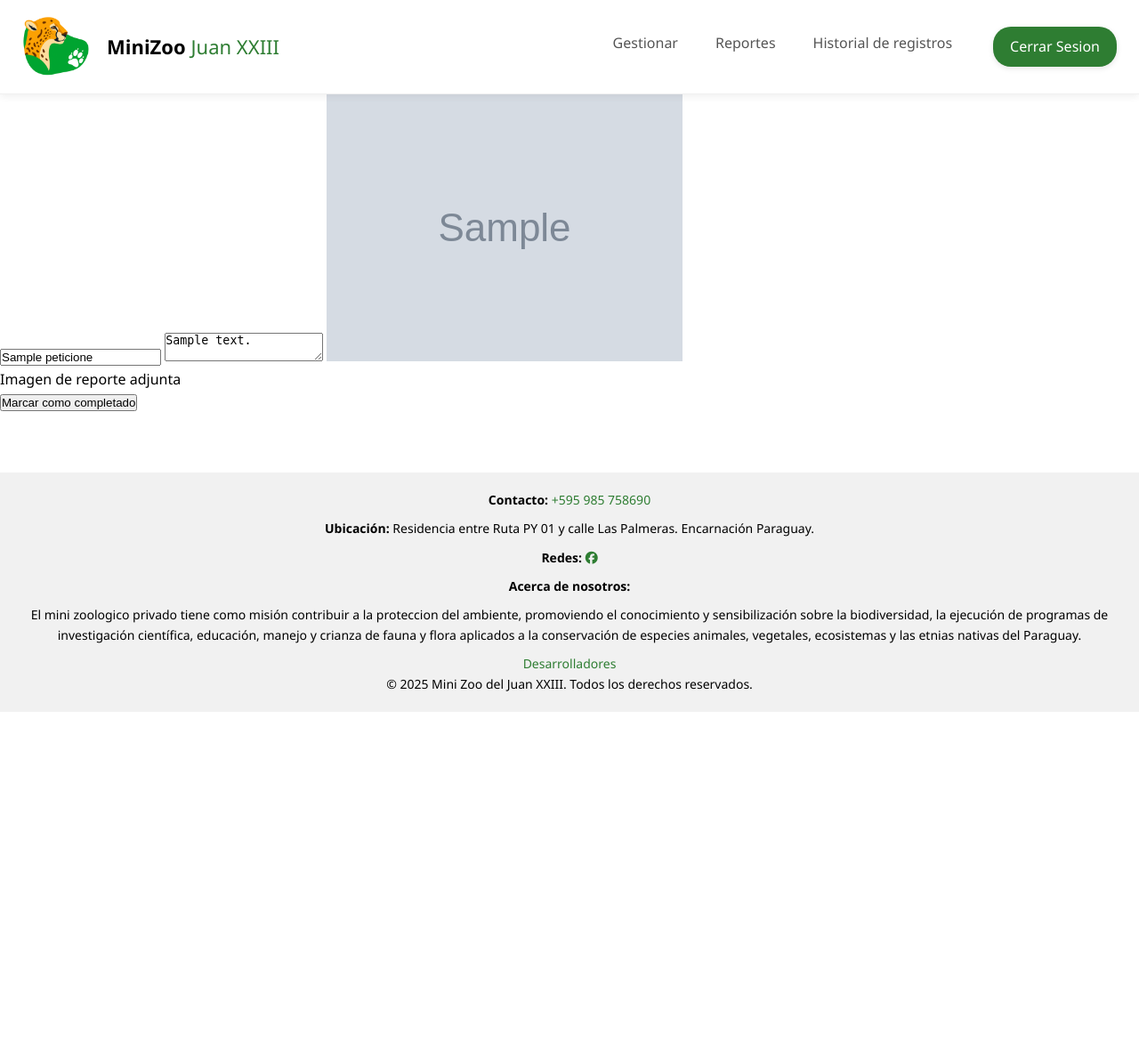
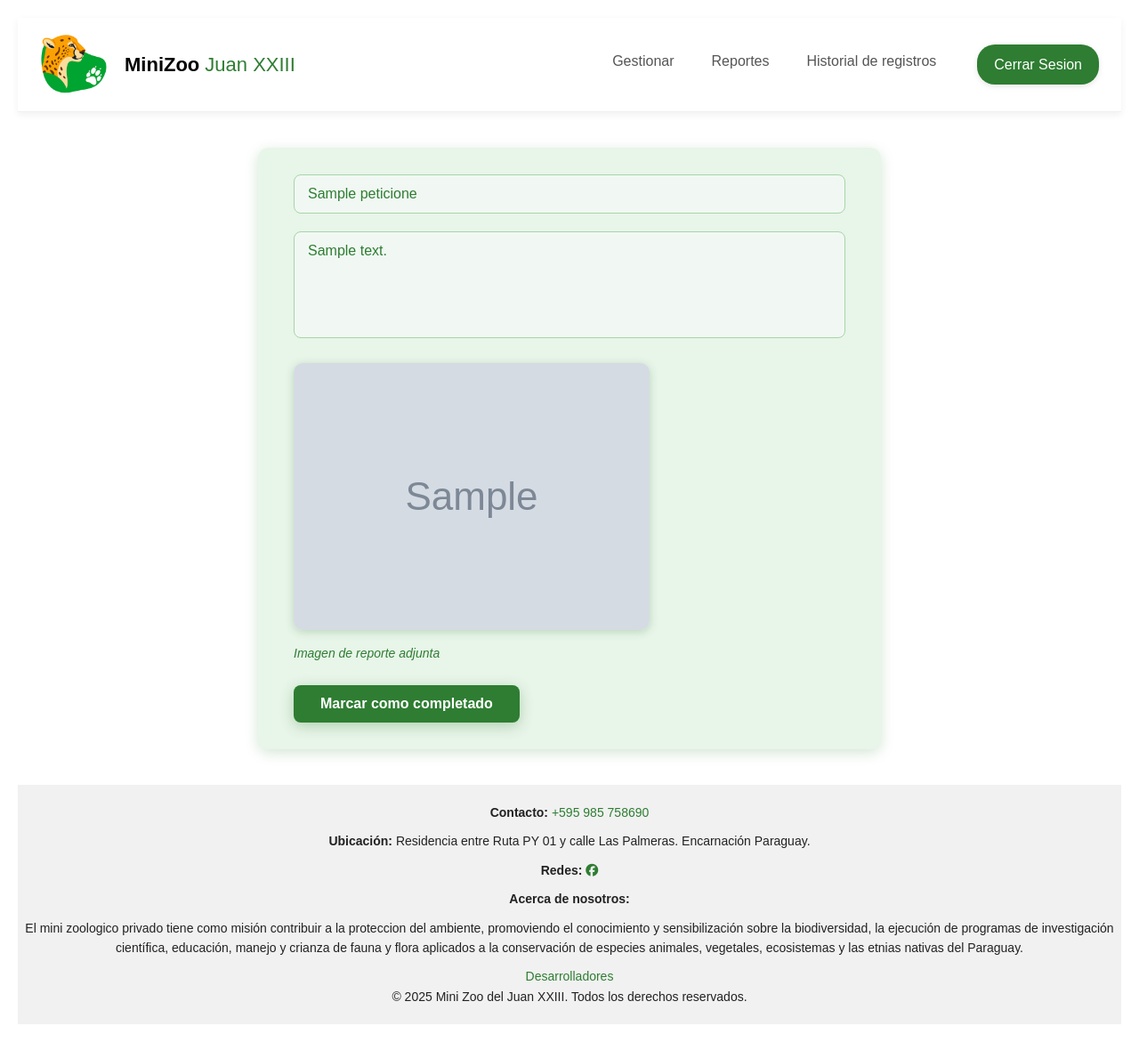
Before and after one commit to MaikolR17/minizooXXIII, a PHP site: page /roles/mod/report_info.php?id=1 in a window 1280 px wide. Shown: the whole page at 89% size. Before the commit the page ends 800 px from the top, so only its background shows below. Run offline with PHP 8.4, Linux system fonts and the light colour scheme; the visitor is signed in with stand-in values (Sample User, id 1); tables that the repository leaves empty or names only in its code hold one stand-in row (values such as "Sample post"); grey boxes marked "Sample" are stand-in pictures.

Commit message:
Mejoras en la interfaz y funcionalidad de reportes

```diff
--- a/roles/mod/report_info.php
+++ b/roles/mod/report_info.php
@@ -22,52 +22,124 @@
         header("Location: ../../login/login_panel.php");
         exit;
     }
-
 ?>
 
 <!DOCTYPE html>
 <html lang="es">
 <head>
-    <meta charset="UTF-8">
-    <meta name="viewport" content="width=device-width, initial-scale=1.0">
-    <title>Informacion del reporte de <?=htmlspecialchars($rs['username'])?></title>
+    <meta charset="UTF-8" />
+    <meta name="viewport" content="width=device-width, initial-scale=1" />
+    <title>Información del reporte de <?=htmlspecialchars($rs['username'])?></title>
     <link rel="stylesheet" href="../../CSS/footer.css" />
     <link rel="stylesheet" href="../../CSS/header_role.css" />
-    <link rel="stylesheet" href="https://cdnjs.cloudflare.com/ajax/libs/font-awesome/6.5.0/css/all.min.css">
-    <!-- Logo de pestaña -->
-    <link rel="icon" type="image/png" href="https://juanxxiiizoo.infinityfreepp.com/img/LogoPNG.png">
+    <link rel="stylesheet" href="https://cdnjs.cloudflare.com/ajax/libs/font-awesome/6.5.0/css/all.min.css" />
+    <link rel="icon" type="image/png" href="https://juanxxiiizoo.infinityfreepp.com/img/LogoPNG.png" />
+    <style>
+        /* Estilo global del body NO cambia fondo ni color texto */
+        body {
+            font-family: Arial, sans-serif;
+            margin: 0;
+            padding: 20px;
+            background-color: #fff; /* blanco para toda la página */
+            color: #222; /* texto oscuro normal */
+        }
+
+        /* SOLO el contenedor del reporte tiene fondo verde claro y texto verde */
+        .report-info-container {
+            max-width: 700px;
+            background-color: #e8f5e9; /* verde claro */
+            margin: 40px auto;
+            padding: 30px 40px;
+            border-radius: 12px;
+            box-shadow: 0 4px 15px rgba(46, 125, 50, 0.2);
+            color: #2e7d32; /* verde oscuro para textos dentro */
+        }
+
+        /* Inputs y textarea dentro del contenedor con estilo verde */
+        .report-info-container input[readonly],
+        .report-info-container textarea[readonly] {
+            width: 100%;
+            padding: 12px 15px;
+            margin-bottom: 20px;
+            border: 1px solid #a5d6a7;
+            border-radius: 8px;
+            background-color: #f1f8f3;
+            font-size: 16px;
+            color: #2e7d32;
+            resize: none;
+            box-sizing: border-box;
+            font-family: inherit;
+        }
+
+        .report-info-container textarea[readonly] {
+            min-height: 120px;
+        }
+
+        /* Imagen con estilo dentro del contenedor */
+        .report-info-container img {
+            max-width: 100%;
+            border-radius: 10px;
+            margin-bottom: 15px;
+            box-shadow: 0 2px 10px rgba(46,125,50,0.25);
+            display: block;
+        }
+
+        /* Párrafo para texto pequeño dentro del contenedor */
+        .report-info-container p {
+            font-size: 14px;
+            color: #2e7d32;
+            margin-top: 0;
+            margin-bottom: 25px;
+            font-style: italic;
+        }
+
+        /* Botón dentro del contenedor */
+        .report-info-container button {
+            background-color: #2e7d32;
+            color: white;
+            font-size: 16px;
+            font-weight: 600;
+            padding: 12px 30px;
+            border: none;
+            border-radius: 8px;
+            cursor: pointer;
+            box-shadow: 0 4px 15px rgba(46, 125, 50, 0.3);
+            transition: background-color 0.3s ease, transform 0.2s ease;
+        }
+
+        .report-info-container button:hover {
+            background-color: #1b5e20;
+            transform: translateY(-3px);
+            box-shadow: 0 6px 20px rgba(27, 94, 32, 0.5);
+        }
+    </style>
 </head>
 <body>
 
     <!--Encabezado-->
     <?php include "../../resources/header.php"; ?>
 
-    <!--Cuerpo del reporte-->
+    <!-- Contenedor exclusivo con fondo verde claro y texto verde -->
     <div class="report-info-container">
         <form action="report_info.php" method="POST">
-            <input type="hidden" name="id" value="<?=$rs['id']?>">
-            <input type="text" readonly value="<?=htmlspecialchars($rs['subject'])?>">
-            <textarea name="" id="description" readonly><?=htmlspecialchars($rs['description'])?></textarea>
-            <?php
-                if(!is_null($rs['img'])):
-            ?>
-            <img src="<?=htmlspecialchars($rs['img']);?>" alt="imagen-reporte">
-            <p>Imagen de reporte adjunta</p>
-            <?php endif;
+            <input type="hidden" name="id" value="<?=$rs['id']?>" />
+            <input type="text" readonly value="<?=htmlspecialchars($rs['subject'])?>" />
+            <textarea readonly><?=htmlspecialchars($rs['description'])?></textarea>
 
-            ?>
+            <?php if(!is_null($rs['img'])): ?>
+                <img src="<?=htmlspecialchars($rs['img']);?>" alt="Imagen adjunta del reporte" />
+                <p>Imagen de reporte adjunta</p>
+            <?php endif; ?>
 
-            <?php if($_SESSION['id_role'] == '2'):?>
-            <!--Boton de envio exclusivo para administradores-->
-            <button type="submit">Marcar como completado</button>
-            <?php endif;?>
+            <?php if($_SESSION['id_role'] == '2'): ?>
+                <button type="submit">Marcar como completado</button>
+            <?php endif; ?>
         </form>
     </div>
 
-    <!--Pie de pagina-->
+    <!--Pie de página-->
     <?php include "../../resources/footer.php";?>
 
     <script src="../../javaScript/role.js"></script>
-
 </body>
 </html>
```
Also changed, not shown: roles/mod/all_table.php (+8 -9 lines), roles/mod/pending_table.php (+10 -15 lines), roles/mod/reports.php (+108 -34 lines).
